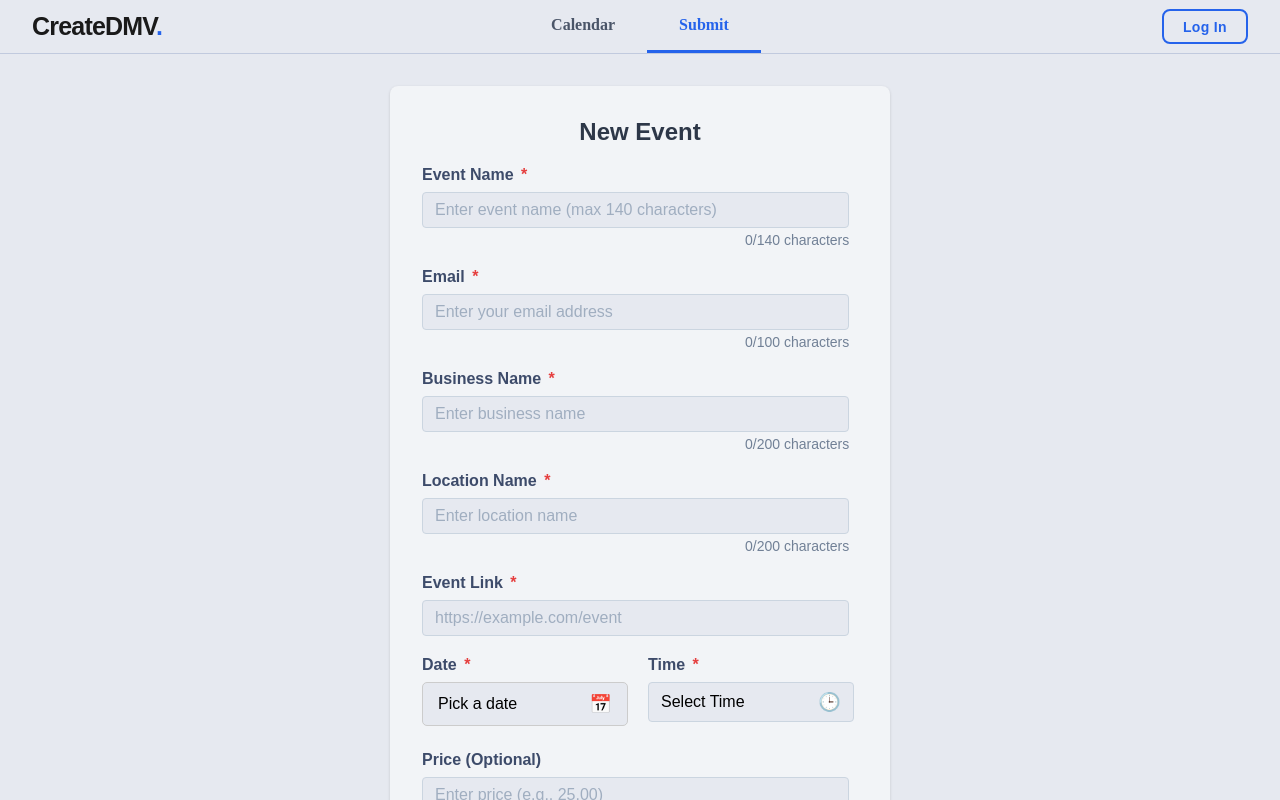
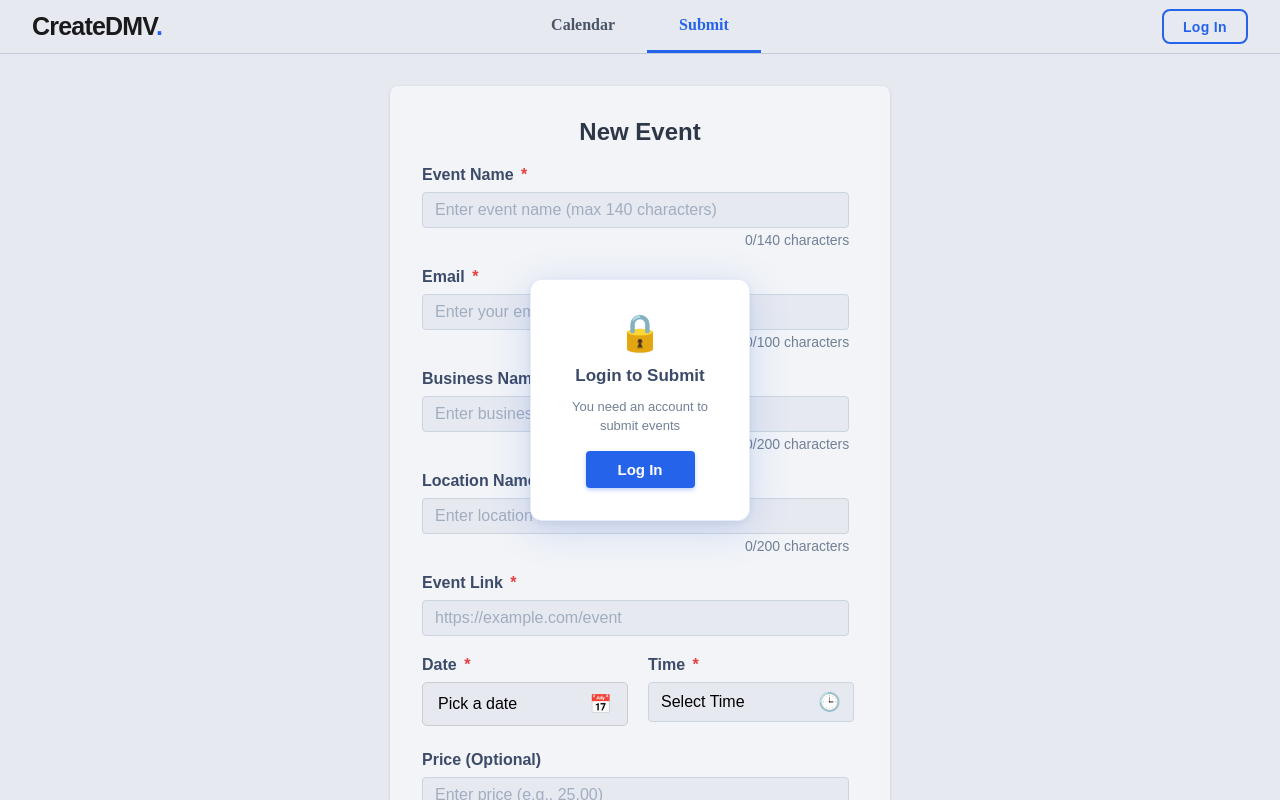
Before and after one commit to KorynLA/DC-craft-events-tracker, a React (Create React App) app: page /submit-event in a window 1280 px wide. Built offline with nearby package versions, Linux system fonts and the light colour scheme.

Commit message:
Add frost over submit form until user logs in & update / create submit form tests. Also, change the form price to text decimal type instead of number

```diff
--- a/package.json
+++ b/package.json
@@ -6,7 +6,6 @@
     "@testing-library/dom": "^10.4.0",
     "@testing-library/jest-dom": "^6.6.3",
     "@testing-library/react": "^16.3.0",
-    "@testing-library/user-event": "^13.5.0",
     "lucide-react": "^0.509.0",
     "react": "^19.1.0",
     "react-dom": "^19.1.0",
@@ -39,6 +38,7 @@
     ]
   },
   "devDependencies": {
+    "@testing-library/user-event": "^14.6.1",
     "@types/react-dom": "^19.1.6",
     "identity-obj-proxy": "^3.0.0",
     "react-test-renderer": "^19.1.0"
--- a/src/components/eventSubmissionForm.js
+++ b/src/components/eventSubmissionForm.js
@@ -32,6 +32,8 @@ import './style/eventSubmissionForm.css';
  * @returns {JSX.Element} The rendered form component with validation and success feedback
  */
 export default function EventSubmissionForm() {
+  // 1. Add this line near your other state declarations:
+  const isLoggedIn = document.cookie.split("; ").some(c => c === "logged_in=true");
   // Form data state - holds all input field values
   const [formData, setFormData] = useState({
     name: '',
@@ -433,7 +435,7 @@ export default function EventSubmissionForm() {
           {apiError}
         </div>
       )}
-
+      <div style={{ position: 'relative' }}>
         <div>
           {/* Event Name Input Section - REQUIRED */}
           <div className="form-section">
@@ -608,7 +610,8 @@ export default function EventSubmissionForm() {
               Price (Optional)
             </label>
             <input
-            type="number"
+              type="text"
+              inputMode="decimal"
               id="price"
               name="price"
               value={formData.price}
@@ -697,5 +700,25 @@ export default function EventSubmissionForm() {
           </div>
         </div>
       </div>
+      {!isLoggedIn && (
+        <div className="login-overlay">
+        <div className="login-overlay-card">
+        <div className="login-overlay-icon">🔒</div>
+        <div className="login-overlay-title">Login to Submit</div>
+        <div className="login-overlay-subtitle">You need an account to<br/>submit events</div>
+        <button
+          className="login-overlay-btn"
+          onClick={() => {
+            const loginUrl = process.env.REACT_APP_LOGIN_URL;
+            try { new URL(loginUrl); window.location.assign(loginUrl); }
+            catch { alert("Login service is misconfigured."); }
+          }}
+        >
+          Log In
+        </button>
+      </div>
+    </div>
+  )}
+    </div>
   );
 }
--- a/src/components/style/eventSubmissionForm.css
+++ b/src/components/style/eventSubmissionForm.css
@@ -321,3 +321,62 @@
     gap: 1rem;
   }
 }
+/* Login overlay - Option 1: Blurred form + centered card */
+.login-overlay {
+  position: absolute;
+  inset: 0;
+  display: flex;
+  align-items: center;
+  justify-content: center;
+  border-radius: 0.5rem;
+  z-index: 10;
+}
+
+.login-overlay-card {
+  background: white;
+  border-radius: 12px;
+  padding: 32px 36px;
+  box-shadow: 0 8px 40px rgba(37, 99, 235, 0.18), 0 2px 8px rgba(0, 0, 0, 0.08);
+  display: flex;
+  flex-direction: column;
+  align-items: center;
+  gap: 12px;
+  text-align: center;
+  min-width: 220px;
+  border: 1px solid rgba(37, 99, 235, 0.12);
+}
+
+.login-overlay-icon {
+  font-size: 36px;
+}
+
+.login-overlay-title {
+  font-size: 17px;
+  font-weight: 700;
+  color: #3d4b6a;
+}
+
+.login-overlay-subtitle {
+  font-size: 13px;
+  color: #718096;
+  line-height: 1.4;
+}
+
+.login-overlay-btn {
+  margin-top: 4px;
+  padding: 10px 32px;
+  font-size: 15px;
+  font-weight: 600;
+  color: white;
+  background-color: #2563eb;
+  border: none;
+  border-radius: 4px;
+  cursor: pointer;
+  box-shadow: 0 2px 4px rgba(37, 99, 235, 0.3);
+  transition: background-color 0.2s ease, transform 0.1s ease;
+}
+
+.login-overlay-btn:hover {
+  background-color: #1d4ed8;
+  transform: translateY(-1px);
+}
```
Also changed, not shown: 2 other files (tests, documents, lock files or other folders). Lines whose indentation alone changed are shown as unchanged.
